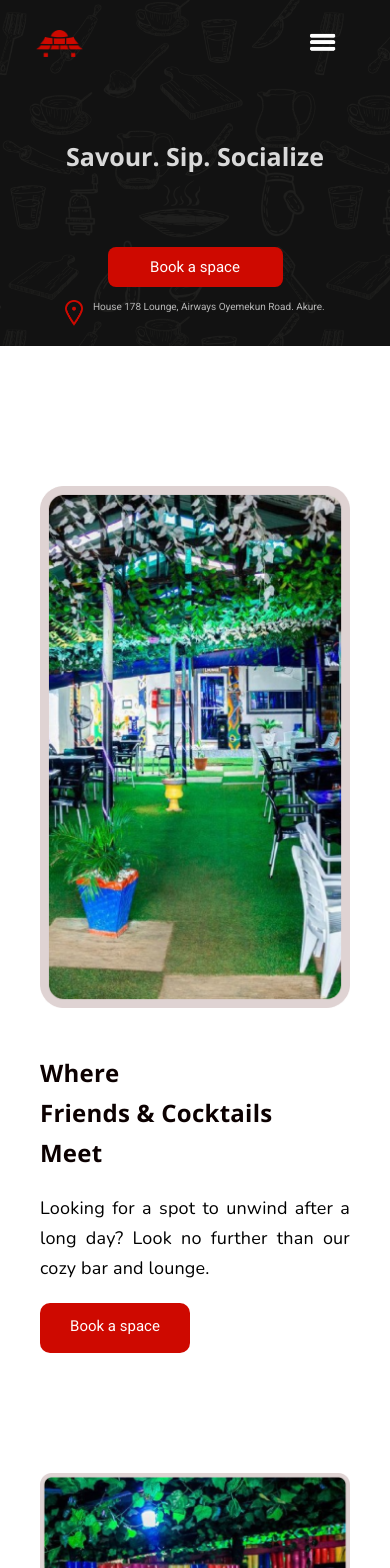
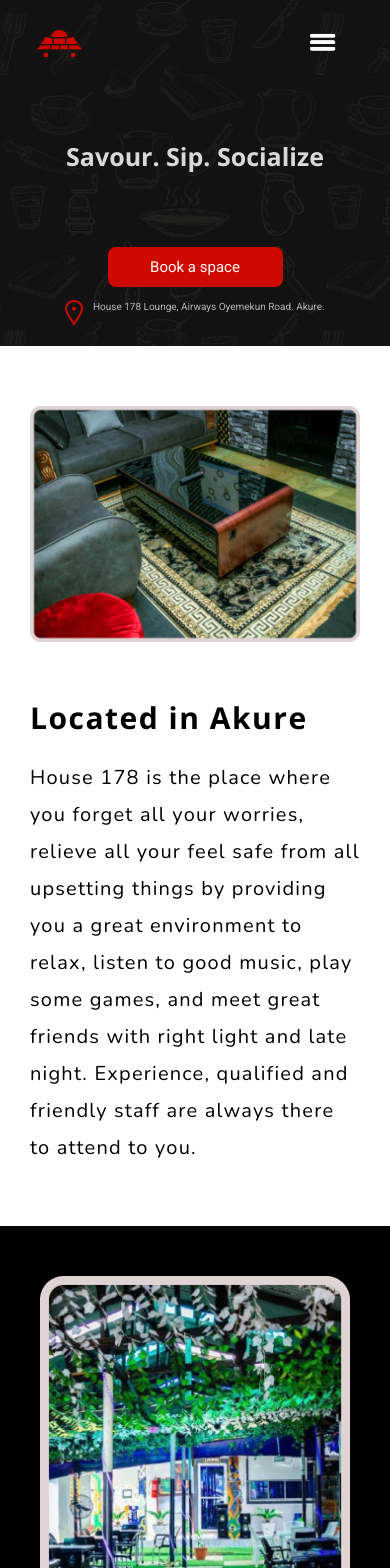
Before and after one commit to chisomisiekwene/house178, a React (Create React App) app: page / in a window 390 px wide. Shown: the top 1568 px of the page. Built offline with nearby package versions, Linux system fonts and the light colour scheme.

Commit message:
updated stylings

```diff
--- a/src/App.js
+++ b/src/App.js
@@ -10,8 +10,8 @@ function App() {
   return (
     <div className="App">
       <Home/>
+      <About/>
       <Services/>
-      <About/>
       <Gallery/>
       <Contact/>
     </div>
--- a/src/components/contact.jsx
+++ b/src/components/contact.jsx
@@ -15,7 +15,7 @@ function Contact() {
                     </div>
                     <div className="addressContainer">
                         <div className="address">
-                            <div className="icon"><img src="images/icon.png" alt="location icon" /></div>
+                            <div className="icon"><img src="images/Vector.png" alt="location icon" /></div>
                             <div className="texts">House 178 Lounge, Airways Oyemekun Road. Akure, Ondo State.</div>
                         </div>
                         <div className="phone">
--- a/src/components/services.jsx
+++ b/src/components/services.jsx
@@ -12,8 +12,8 @@ function Services(){
                     </div>
                 </div>
                 <div className="pictureContainer">
-                     <div className="first"><img    src="images/page1.png" alt="first-image" /></div>
-                    <div className="second"> <img src="images/page 2.png"/></div>
+                    <div className="first"><img src="images/page1.png" alt="first"/></div>
+                    <div className="second"> <img src="images/page 2.png" alt="second"/></div>
                 </div>
 
             </div>
--- a/src/styles/About.css
+++ b/src/styles/About.css
@@ -1,11 +1,13 @@
 .aboutpage{
-    color: #fff;
+    color: #000000;
     display: flex;
     justify-content: center;
     padding: 60px 30px;
     gap: 35px;
+    background-color: #FFFFFF;
 
 }
+
 .image{
     width: 40%;
 }
--- a/src/styles/gallery.css
+++ b/src/styles/gallery.css
@@ -13,10 +13,18 @@
 .mine{
     width: 30%;
     height: 30%;
-    background-color: black;
 }
 
 .mine>img{
     width: 100%;
     height: 100%;
 }
+
+@media screen and (max-width: 450px) {
+    .mine{
+    width: 45%;
+    height: 45%;
+}
+
+
+}
--- a/src/styles/services.css
+++ b/src/styles/services.css
@@ -1,10 +1,10 @@
 
     .services {
-        background-color: #fff;
+        background-color: #000;
         display: flex;
         flex-direction: column;
         align-items: center;
-        color: #000;
+        color: #ffffff;
         padding: 30px;
 
     }
@@ -35,7 +35,7 @@
         font-size: 50px;
         line-height: 65px;
         letter-spacing: 0.02em;
-        color: #0C0101;
+        color: #ffffff;
     }
 
     .description>p {
@@ -123,7 +123,7 @@
         font-size: 50px;
         line-height: 65px;
         letter-spacing: 0.02em;
-        color: #0C0101;
+        color: #ffffff;
     }
 
     .bar-description>p {
@@ -172,9 +172,14 @@
 
 @media screen and (max-width: 450px) {
 
+    .services{
+        padding: 0 30px;
+    }
+
     .meetings, .fun, .bar{
         flex-direction: column;
         align-items: center;
+        margin-top: 40px;
     }
 
     .description {
@@ -217,6 +222,8 @@
         height: 30%;
         display: flex;
         flex-direction: column;
+        padding: 0;
+        margin-bottom: 0;
     }
 
     .second{
```
